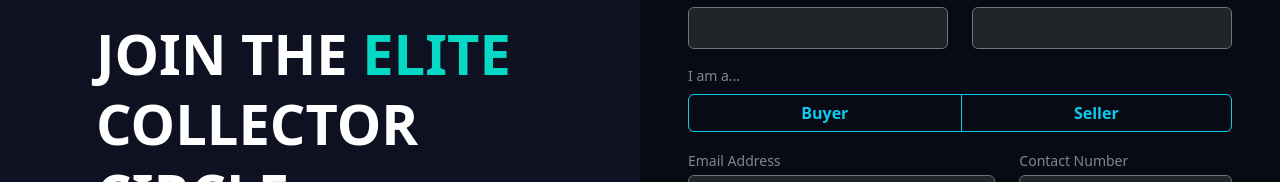
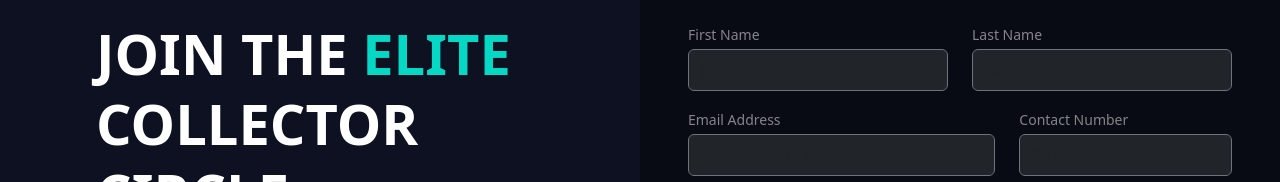
Before and after one commit to antonialexis/online-auction-system, a React (Vite) app in the folder frontend/: page /signup in a window 1280 px wide. Shown: the part 200-382 px from the top of the page. Built offline with nearby package versions, Linux system fonts and the light colour scheme; no server answers; the database is empty.

Commit message:
(Descartin) fix: Final refactor of role removal feature

```diff
--- a/frontend/src/pages/bids.jsx
+++ b/frontend/src/pages/bids.jsx
@@ -92,7 +92,6 @@ const Bids = () => {
                   {user?.email?.substring(0, 2).toUpperCase() || "JD"}
                 </div>
                 <h5 className="text-white fw-bold mb-0">{localStorage.getItem("userName") || "User"}</h5>
-                <p className="text-white-50 small">Verified Collector</p>
               </div>
 
               <div className="d-grid gap-2">
--- a/frontend/src/pages/register.jsx
+++ b/frontend/src/pages/register.jsx
@@ -14,7 +14,6 @@ const Signup = () => {
     gender: "",
     password: "",
     confirm_password: "",
-    role: "",
   });
 
   const [hobbiesList, setHobbiesList] = useState([]);
@@ -43,10 +42,6 @@ const Signup = () => {
     e.preventDefault();
     setError("");
 
-    if (!formData.role) {
-      setError("Please select a role (Buyer or Seller).");
-      return;
-    }
     if (formData.password.length < 8) {
       setError("Password must be at least 8 characters long.");
       return;
@@ -72,7 +67,6 @@ const Signup = () => {
             contact_number: formData.contact_number,
             hobbies: formData.hobbies,
             gender: formData.gender,
-            role: formData.role,
           },
         },
       });
@@ -150,48 +144,6 @@ const Signup = () => {
                     onChange={handleChange}
                     required
                   />
-                </div>
-              </div>
-
-              {/* ROLE SELECTION */}
-              <div className="row mb-3">
-                <div className="col-12 text-start">
-                  <label className="text-white-50 small mb-2 d-block">
-                    I am a...
-                  </label>
-                  <div className="btn-group w-100" role="group">
-                    <input
-                      type="radio"
-                      className="btn-check"
-                      name="role"
-                      id="buyer"
-                      value="buyer"
-                      onChange={handleChange}
-                      checked={formData.role === "buyer"}
-                    />
-                    <label
-                      className="btn btn-outline-info fw-bold"
-                      htmlFor="buyer"
-                    >
-                      Buyer
-                    </label>
-
-                    <input
-                      type="radio"
-                      className="btn-check"
-                      name="role"
-                      id="seller"
-                      value="seller"
-                      onChange={handleChange}
-                      checked={formData.role === "seller"}
-                    />
-                    <label
-                      className="btn btn-outline-info fw-bold"
-                      htmlFor="seller"
-                    >
-                      Seller
-                    </label>
-                  </div>
                 </div>
               </div>
 
--- /dev/null
+++ b/package.json
@@ -0,0 +1,5 @@
+{
+  "devDependencies": {
+    "supabase": "^2.98.2"
+  }
+}
```
Also changed, not shown: frontend/src/supabaseClient.js (line endings or trailing spaces), 2 other files (tests, documents, lock files or other folders).
